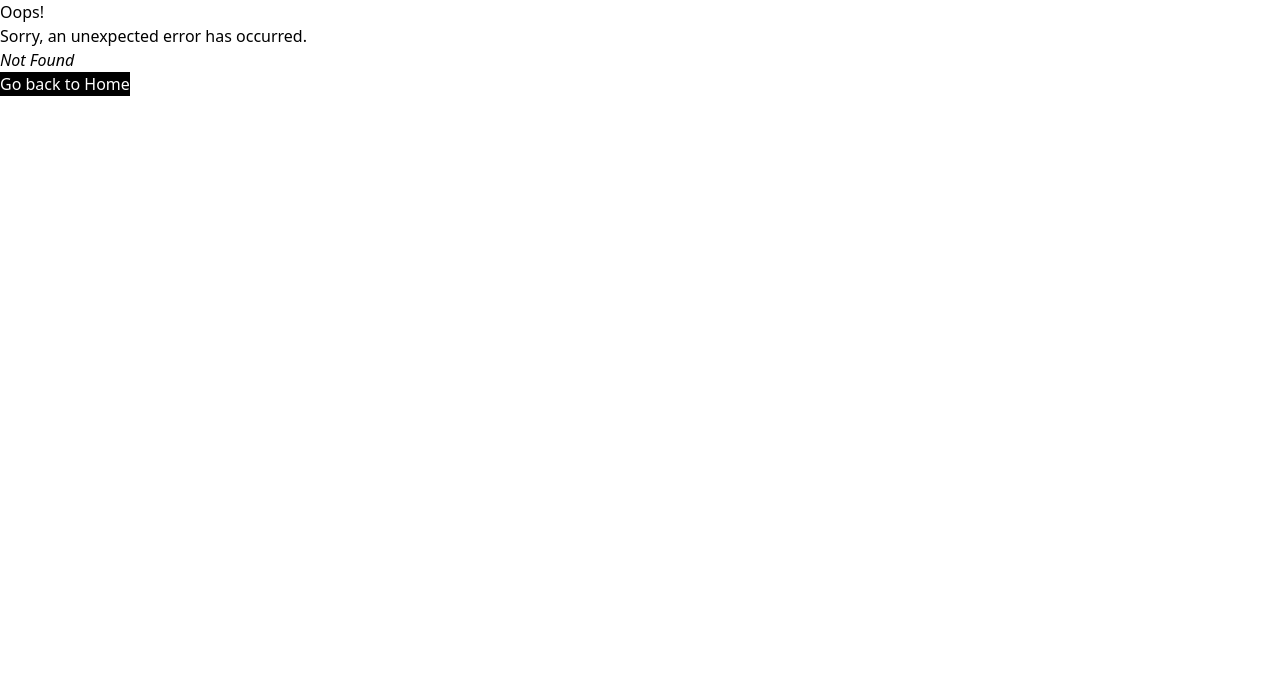
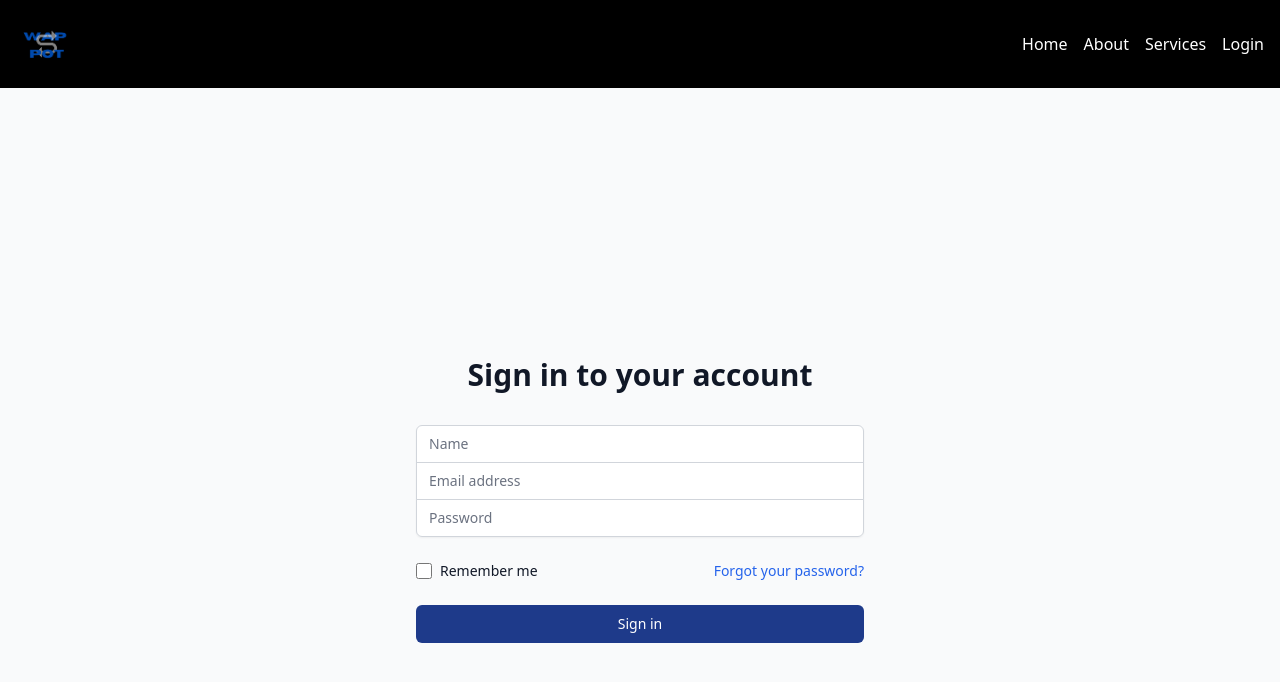
Before and after one commit to vishalpatil20/SwapSpot, a React (Vite) app in the folder frontend/: page /Login in a window 1280 px wide. Before the commit this address had no page. Shown: the top 682 px of the page. Built offline with nearby package versions, Linux system fonts and the light colour scheme.

Commit message:
login done

```diff
--- a/frontend/package.json
+++ b/frontend/package.json
@@ -10,8 +10,12 @@
     "preview": "vite preview"
   },
   "dependencies": {
+    "localforage": "^1.10.0",
+    "match-sorter": "^6.3.4",
     "react": "^18.2.0",
-    "react-dom": "^18.2.0"
+    "react-dom": "^18.2.0",
+    "react-router-dom": "^6.22.3",
+    "sort-by": "^1.2.0"
   },
   "devDependencies": {
     "@types/react": "^18.2.55",
--- /dev/null
+++ b/frontend/src/components/Login.jsx
@@ -0,0 +1,102 @@
+import React, { useState } from 'react';
+
+function Login() {
+  // State variables to hold the user input
+  const [name, setName] = useState('');
+  const [email, setEmail] = useState('');
+  const [password, setPassword] = useState('');
+
+  // Function to handle form submission
+  const handleSubmit = (e) => {
+    e.preventDefault();
+    // Here you can implement your login logic, like sending the data to a backend API
+    console.log("Name:", name);
+    console.log("Email:", email);
+    console.log("Password:", password);
+  };
+
+  return (
+    <div className="min-h-screen flex items-center justify-center bg-gray-50 py-12 px-4 sm:px-6 lg:px-8">
+      <div className="max-w-md w-full space-y-8">
+        <div>
+          <h2 className="mt-6 text-center text-3xl font-extrabold text-gray-900">Sign in to your account</h2>
+        </div>
+        <form className="mt-8 space-y-6" onSubmit={handleSubmit}>
+          <input type="hidden" name="remember" defaultValue="true" />
+          <div className="rounded-md shadow-sm -space-y-px">
+            <div>
+              <label htmlFor="name" className="sr-only">Name</label>
+              <input
+                id="name"
+                name="name"
+                type="text"
+                autoComplete="name"
+                required
+                className="appearance-none rounded-none relative block w-full px-3 py-2 border border-gray-300 placeholder-gray-500 text-gray-900 rounded-t-md focus:outline-none focus:ring-indigo-500 focus:border-indigo-500 focus:z-10 sm:text-sm"
+                placeholder="Name"
+                value={name}
+                onChange={(e) => setName(e.target.value)}
+              />
+            </div>
+            <div>
+              <label htmlFor="email-address" className="sr-only">Email address</label>
+              <input
+                id="email-address"
+                name="email"
+                type="email"
+                autoComplete="email"
+                required
+                className="appearance-none rounded-none relative block w-full px-3 py-2 border border-gray-300 placeholder-gray-500 text-gray-900 focus:outline-none focus:ring-indigo-500 focus:border-indigo-500 focus:z-10 sm:text-sm"
+                placeholder="Email address"
+                value={email}
+                onChange={(e) => setEmail(e.target.value)}
+              />
+            </div>
+            <div>
+              <label htmlFor="password" className="sr-only">Password</label>
+              <input
+                id="password"
+                name="password"
+                type="password"
+                autoComplete="current-password"
+                required
+                className="appearance-none rounded-none relative block w-full px-3 py-2 border border-gray-300 placeholder-gray-500 text-gray-900 rounded-b-md focus:outline-none focus:ring-indigo-500 focus:border-indigo-500 focus:z-10 sm:text-sm"
+                placeholder="Password"
+                value={password}
+                onChange={(e) => setPassword(e.target.value)}
+              />
+            </div>
+          </div>
+          <div className="flex items-center justify-between">
+            <div className="flex items-center">
+              <input
+                id="remember-me"
+                name="remember-me"
+                type="checkbox"
+                className="h-4 w-4 text-indigo-600 focus:ring-indigo-500 border-gray-300 rounded"
+              />
+              <label htmlFor="remember-me" className="ml-2 block text-sm text-gray-900">
+                Remember me
+              </label>
+            </div>
+            <div className="text-sm">
+              <a href="#" className="font-medium text-blue-600 hover:text-indigo-500">
+                Forgot your password?
+              </a>
+            </div>
+          </div>
+          <div>
+            <button
+              type="submit"
+              className="group relative w-full flex justify-center py-2 px-4 border border-transparent text-sm font-medium rounded-md text-white bg-blue-900 hover:bg-white-700 focus:outline-none focus:ring-2 focus:ring-offset-2 focus:ring-indigo-500"
+            >
+              Sign in
+            </button>
+          </div>
+        </form>
+      </div>
+    </div>
+  );
+}
+
+export default Login;
--- a/frontend/src/components/Navbar.jsx
+++ b/frontend/src/components/Navbar.jsx
@@ -1,7 +1,6 @@
 import React from 'react';
 import { Link } from 'react-router-dom';
 import logo from '../assets/dark_logo.png'
-import Home from './Home';
 
 const Navbar = () => {
   return (
@@ -14,7 +13,7 @@
           <Link to="/Home" className="text-white">Home</Link>
           <Link to="/Aboutme" className="text-white">About</Link>
           <Link to="/services" className="text-white">Services</Link>
-          <Link to="/contact" className="text-white">Contact</Link>
+          <Link to="/Login" className="text-white">Login</Link>
         </div>
       </div>
     </nav>
--- a/frontend/src/main.jsx
+++ b/frontend/src/main.jsx
@@ -7,8 +7,9 @@
 } from "react-router-dom";
 import ErrorPage from "./ErrorPage";
 import './index.css'
-import Aboutme from './routes/Aboutme.jsx';
+import Aboutme from './components/Aboutme.jsx';
 import Home from './components/Home.jsx';
+import Login from './components/Login.jsx';
 
 const router = createBrowserRouter([
   {
@@ -26,6 +27,11 @@
         element: <Aboutme/>,
         errorElement:<ErrorPage/>,
       },
+      {
+        path: "/Login",
+        element: <Login/>,
+        errorElement:<ErrorPage/>,
+      },
     ]
   },
 
```
Also changed, not shown: frontend/src/components/Aboutme.jsx (renamed from frontend/src/routes/Aboutme.jsx), 1 other file (tests, documents, lock files or other folders).
